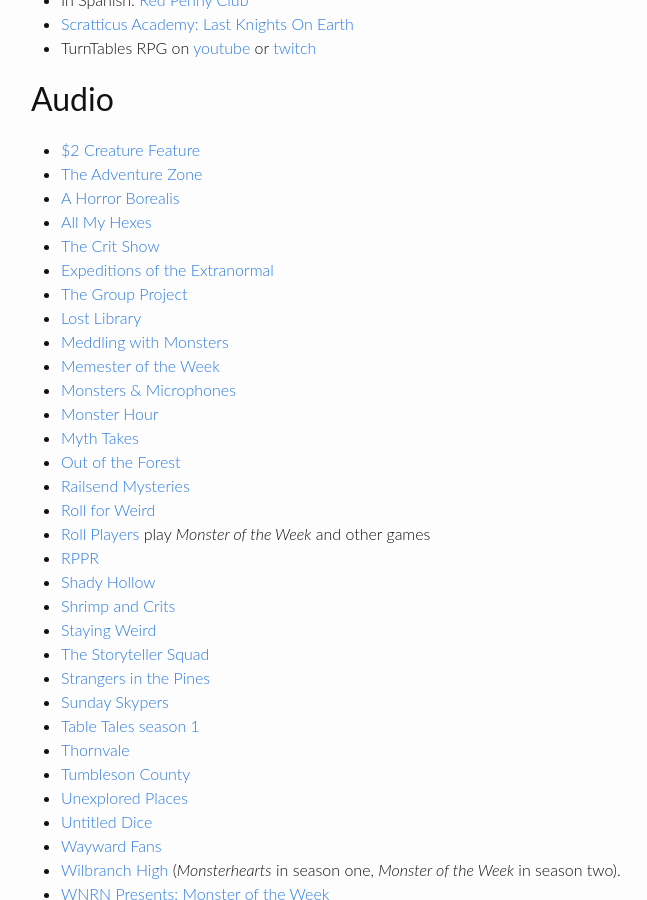
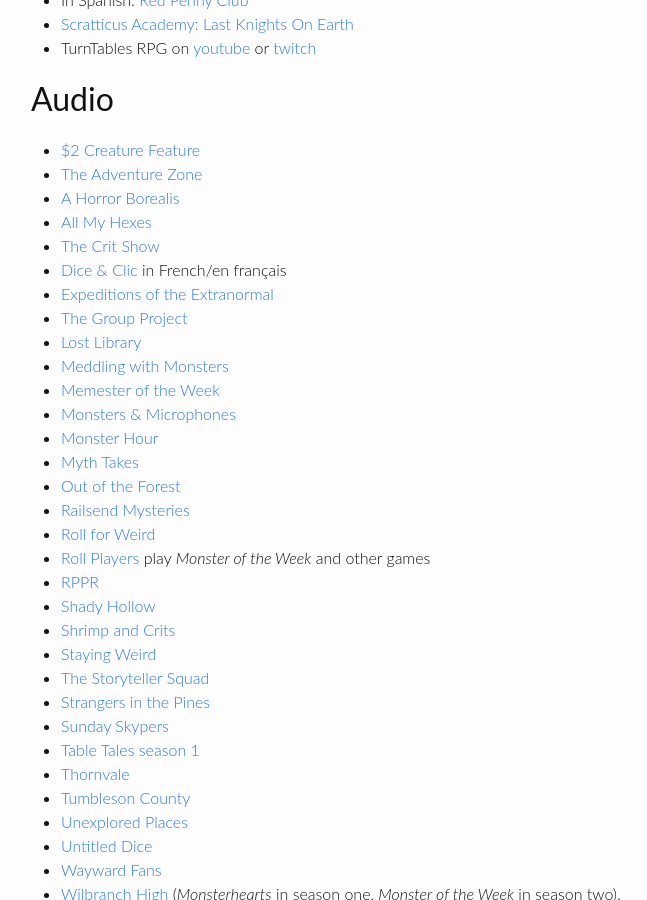
Before and after one commit to michael-sands/generic_games_site, a Jekyll site: the page built from motw_actual_plays.md, in a window 1280 px wide and 900 px high, scrolled down 596 px. Shown: the whole window, without its empty margins (239-886 px from the left). Built offline with Jekyll 4.4.1, drawn with Linux system fonts in a browser that asks for light colours.

Commit message:
add dice & clic

```diff
--- a/motw_actual_plays.md
+++ b/motw_actual_plays.md
@@ -32,6 +32,7 @@
 * [A Horror Borealis](http://oneshotpodcast.com/actual-play/a-horror-borealis/)
 * [All My Hexes](https://allmyhexes.simplecast.com/)
 * [The Crit Show](https://thecritshowpodcast.com/)
+* [Dice & Clic](https://diceandclic.fr/series/monster-of-the-week/) in French/en français
 * [Expeditions of the Extranormal](https://theumbraltheater.podbean.com/)
 * [The Group Project](https://thegroupproject.com/)
 * [Lost Library](https://itunes.apple.com/us/podcast/the-lost-library/id1358744382)
```
